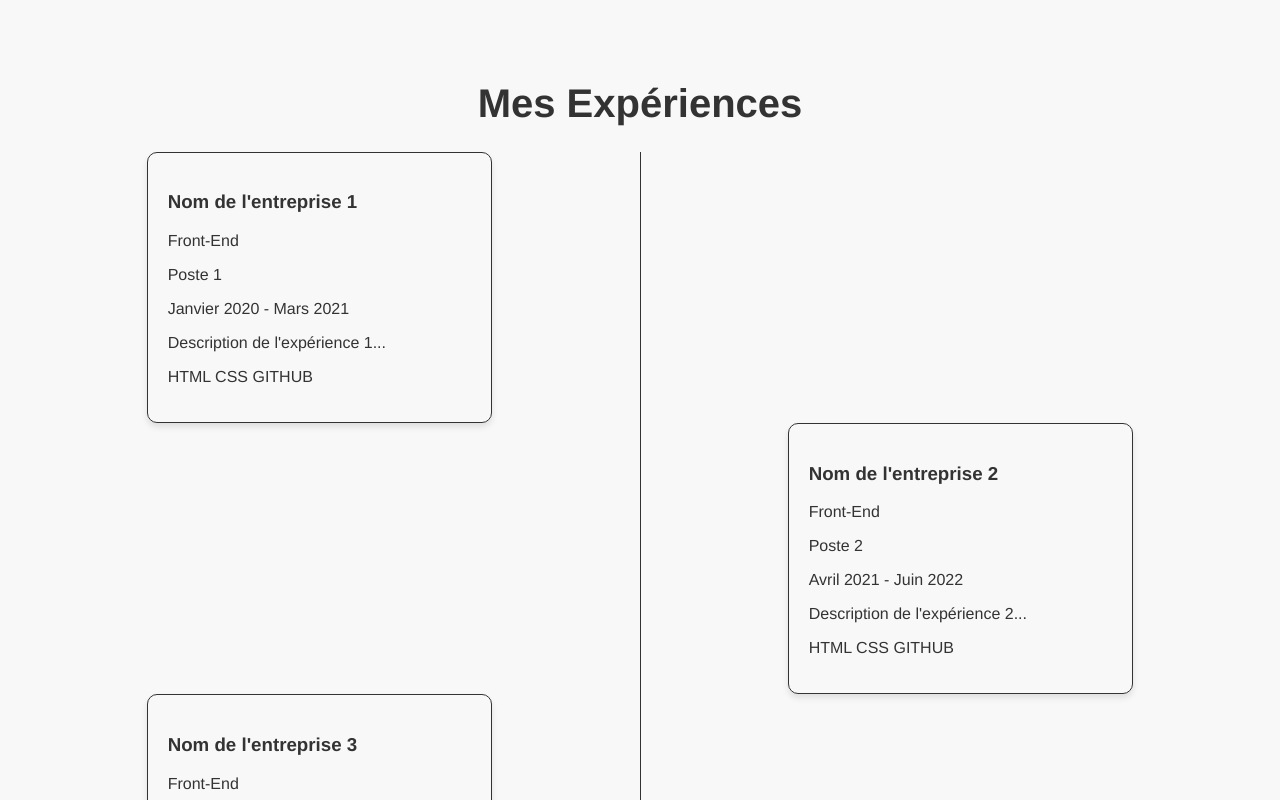
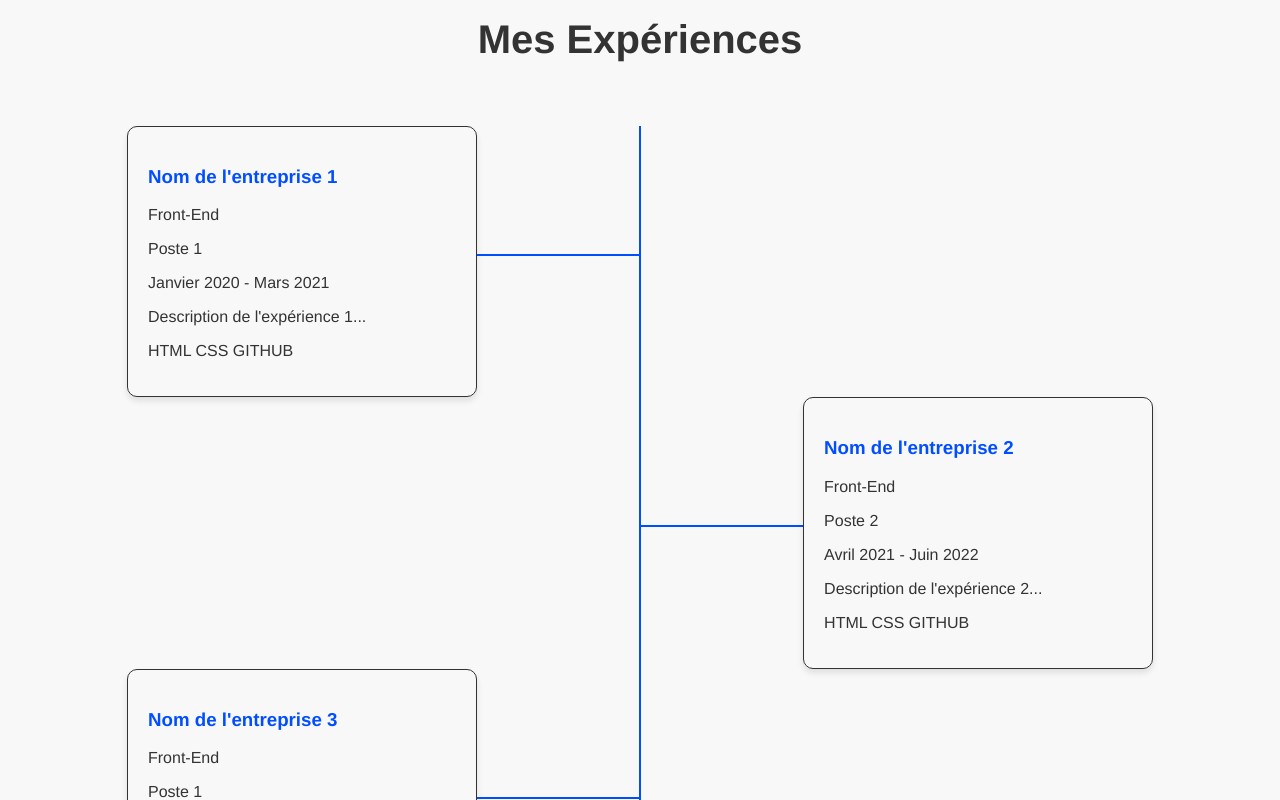
Before and after one commit to Maxms17/OpenC_Projet_12, a React (Create React App) app: page /Portfolio in a window 1280 px wide. Shown: the part 3340-4140 px from the top of the page. Built offline with nearby package versions, Linux system fonts and the light colour scheme; a web font is replaced by a local one.

Commit message:
Experience changement couleur

```diff
--- a/src/components/Competence/Competence.css
+++ b/src/components/Competence/Competence.css
@@ -2,7 +2,7 @@
 .competence{
     background-color: #333333;
     color: #F8F8F8;
-    margin: 10% 0%;
+    margin: 10% 0% 5% 0%;
     padding: 2% 0%;
 }
 
--- a/src/components/Experience/Experience.css
+++ b/src/components/Experience/Experience.css
@@ -2,7 +2,7 @@
 .experience-title h2{
     text-align: center;
     color: #333333;
-    margin-bottom: 2%;
+    margin-bottom: 5%;
     font-size: 40px;
 }
 
@@ -13,22 +13,29 @@
     display: flex;
     flex-direction: column;
     align-items: center;
+    width: 100%;
 }
 
 .p-experience{
     display: flex;
     justify-content: center;
-    width: 30%;
+    flex-direction: row;
+    width: 40%;
+    border-right: 2px solid #004EFF;
     margin-right: 40%;
-    padding-right: 10%;
-    border-right: 1px solid #333333;
 }
 
 .i-experience{
     display: flex;
     justify-content: center;
-    width: 30%;
+    flex-direction: row-reverse;
+    width: 40%;
+    border-left: 2px solid #004EFF;
     margin-left: 40%;
-    padding-left: 10%;
-    border-left: 1px solid #333333;
 }
+
+.trait-noir{
+    margin-top: 25%;
+    border-top: 2px solid #004EFF;
+    width: 50%;
+}
--- a/src/components/Experience/Experience.jsx
+++ b/src/components/Experience/Experience.jsx
@@ -14,11 +14,11 @@ function Experience() {
                 {experienceData.map((experience, index) => (
                     <div key={experience.id} className={cssClasses[index % cssClasses.length]}>
                         <ExperienceItem experience={experience} />
+                        <div className='trait-noir'></div>
                     </div>
                 ))}
             </div>
         </div>
-
     );
 }
 
--- a/src/components/ExperienceItem/ExperienceItem.css
+++ b/src/components/ExperienceItem/ExperienceItem.css
@@ -1,7 +1,6 @@
 
 .experience-item {
-    margin: 0% 5%;
-    width: 90%;
+    width: 95%;
     border: 1px solid #333333;
 
     padding: 20px;
@@ -10,7 +9,7 @@
 }
 
 .experience-item h3{
-    color: #333333;
+    color: #004EFF;
 }
 
 .experience-item p{
```
